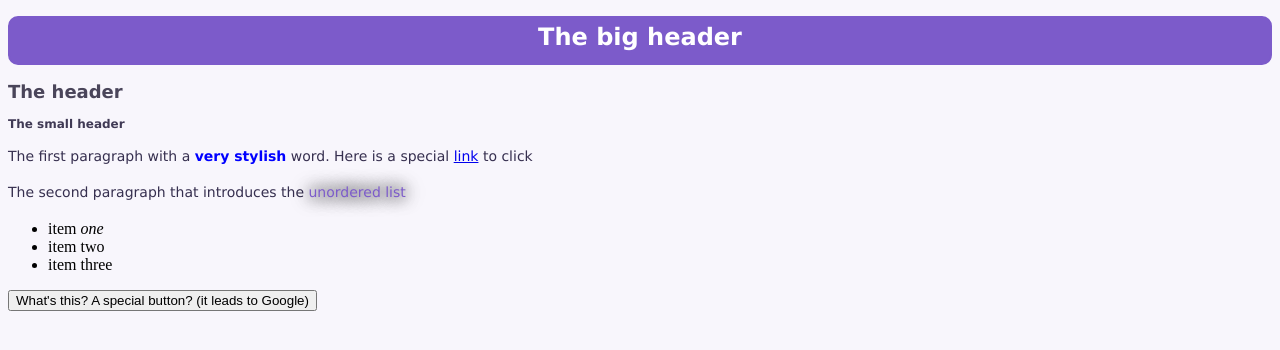
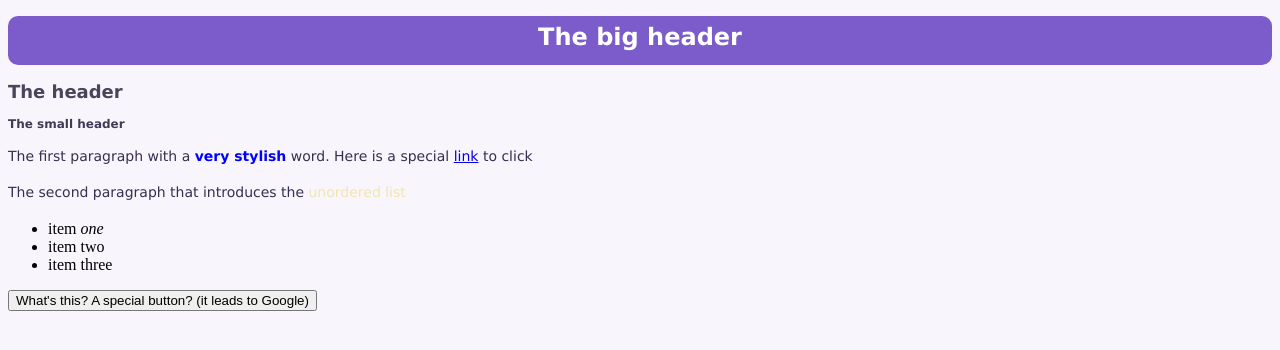
Before and after one commit to eaggwoall/egg-site, a PHP site: page / in a window 1280 px wide. Shown: the top 350 px of the page. Run offline with PHP 8.4, Linux system fonts and the light colour scheme.

Commit message:
Update styles.css

```diff
--- a/styles.css
+++ b/styles.css
@@ -36,7 +36,7 @@ p {
 }
 
 .purple-glow {
-	color: #7C5BCA; /* Main purple color */
-	text-shadow: 0 0 15px #000000, 0 0 20px #000000; /* Soft black */
+	color: #F1E5AC; /* Main purple color */
+	text-shadow: 0 0 15px #FFFFFF, 0 0 20px #FFFFFF; /* Soft black */
 	transition: 0.3s; /* Makes it smooth if you hover */
 }
```
